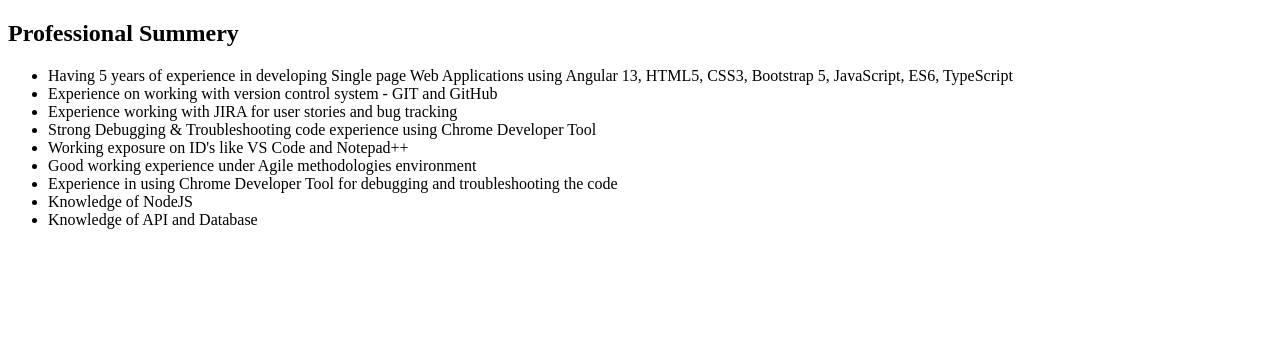
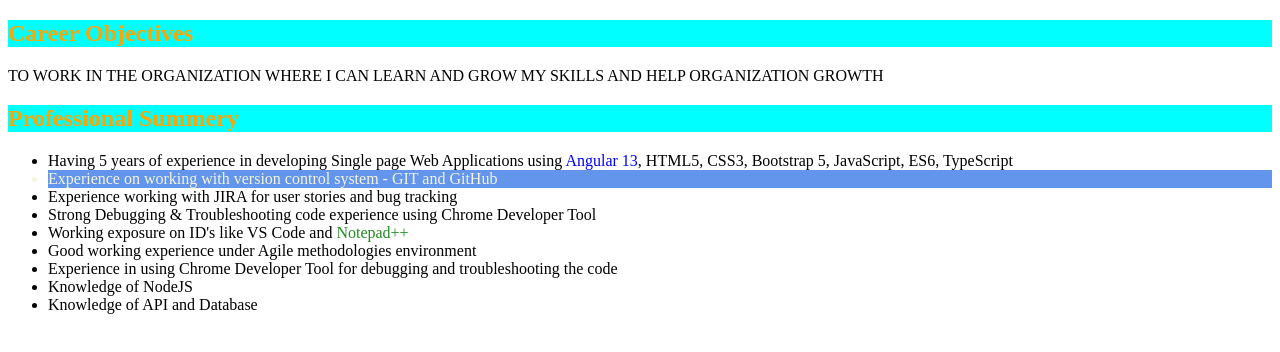
Before and after one commit to Nikita7696/profile-Nikita, a plain HTML site: page home.html in a window 1280 px wide. Drawn offline with Linux system fonts and the light colour scheme.

Commit message:
CSS tags applied
CSS tags applied

```diff
--- a/home.html
+++ b/home.html
@@ -4,18 +4,28 @@
     <meta charset="UTF-8" />
     <meta name="viewport" content="width=device-width, initial-scale=1.0" />
     <title>Document</title>
+    <style>
+         /* class selector */
+         .headname{
+          color: orange;
+          background-color:aqua;
+         }
+
+    </style>
   </head>
   <body>
-    <h2>Professional Summery</h2>
+    <h2 class="headname">Career Objectives</h2>
+    <p>TO WORK IN THE ORGANIZATION WHERE I CAN LEARN AND GROW MY SKILLS AND HELP ORGANIZATION GROWTH</p>
+    <h2 class="headname">Professional Summery</h2>
     <ul>
       <li>
         Having 5 years of experience in developing Single page Web Applications
-        using Angular 13, HTML5, CSS3, Bootstrap 5, JavaScript, ES6, TypeScript
+        using <span style="color: blue;"> Angular 13</span>, HTML5, CSS3, Bootstrap 5, JavaScript, ES6, TypeScript
       </li>
-      <li> Experience on working with version control system - GIT and GitHub </li>
+      <li style="color: beige; background-color: cornflowerblue;"> Experience on working with version control system - GIT and GitHub </li>
       <li>Experience working with JIRA for user stories and bug tracking</li>
       <li>Strong Debugging & Troubleshooting code experience using Chrome Developer Tool</li>
-      <li>Working exposure on ID's like VS Code and Notepad++</li>
+      <li>Working exposure on ID's like VS Code and  <Span style="color: forestgreen;font: bold; ">Notepad++</Span></li>
       <li>Good working experience under Agile methodologies environment</li>
       <li>Experience in using Chrome Developer Tool for debugging and troubleshooting the code</li>
       <li>Knowledge of NodeJS</li>
```
Also changed, not shown: boxModel.html (added, +19 -0 lines), cssLearning.html (added, +19 -0 lines), index.html (+7 -1 lines).
